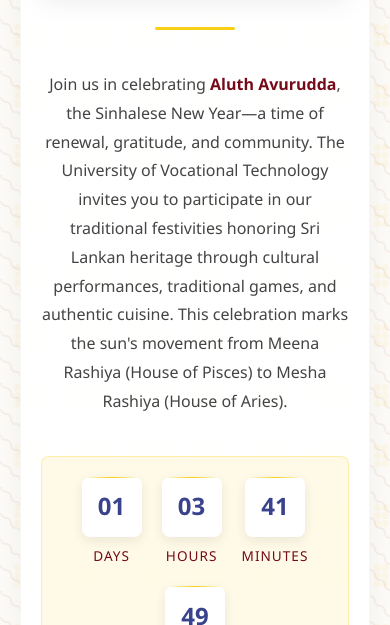
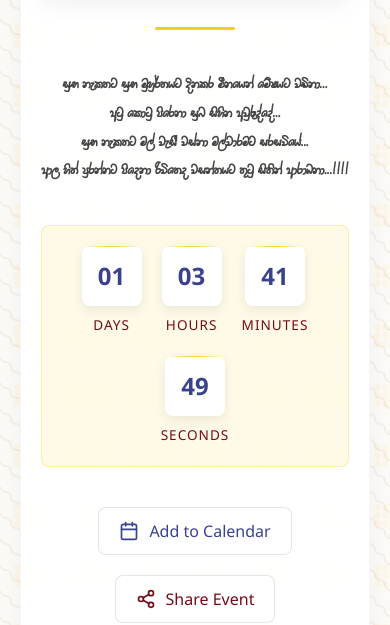
Before and after one commit to YasasBanuka/RivithedaMangalya, a plain HTML site: page index.html in a window 390 px wide. Shown: the part 475-1100 px from the top of the page. Drawn offline with Linux system fonts and the light colour scheme.

Commit message:
Update index.html

```diff
--- a/index.html
+++ b/index.html
@@ -300,12 +300,16 @@
                 text-align: center;
                 max-width: 800px;
                 margin: 0 auto 40px;
-                font-weight: 300;
-                font-size: 18px;
-                line-height: 1.8;
+                /* font-weight: 300; */
+                /* font-size: 18px; */
+                /* line-height: 1.8; */
                 color: #444;
                 position: relative;
                 padding: 0 20px;
+                font-family: 'Isiwara';
+                font-weight: 700;
+                text-align: center;
+                font-size: 32px;
             }
 
             .description strong {
@@ -664,8 +668,11 @@
                 }
 
                 .description {
-                    font-size: 16px;
+                    font-size: 18px;
                     padding: 0;
+                    font-family: 'Isiwara';
+                font-weight: 700;
+                text-align: center;
                 }
 
                 .symbols {
@@ -839,7 +846,12 @@
                 <div class="accent-line"></div>
 
                 <p class="description">
-                    Join us in celebrating <strong>Aluth Avurudda</strong>, the Sinhalese New Year—a time of renewal, gratitude, and community. The University of Vocational Technology invites you to participate in our traditional festivities honoring Sri Lankan heritage through cultural performances, traditional games, and authentic cuisine. This celebration marks the sun's movement from Meena Rashiya (House of Pisces) to Mesha Rashiya (House of Aries).
+                    සුභ නැකතට සුභ මුහුර්තයට දිනකර මීනයෙන් මේෂයට වඩිනා...
+                    </br>අටු කොටු පිරෙනා සුබ සිහින අවුරුද්දේ...
+                    </br> සුභ නැකතට මල් වැසී වස්නා මල්වාරමට සරසවියේ...
+                    </br>ආල හිත් පුරන්නට පිදෙනා රිවිතෙද වසන්තයට තුටු සිතින් ආරාධනා...!!!!
+
+                    <!-- <strong>ආරාධනා...!!!! </strong>, the Sinhalese New Year—a time of renewal, gratitude, and community. The University of Vocational Technology invites you to participate in our traditional festivities honoring Sri Lankan heritage through cultural performances, traditional games, and authentic cuisine. This celebration marks the sun's movement from Meena Rashiya (House of Pisces) to Mesha Rashiya (House of Aries). -->
                 </p>
 
 
```
